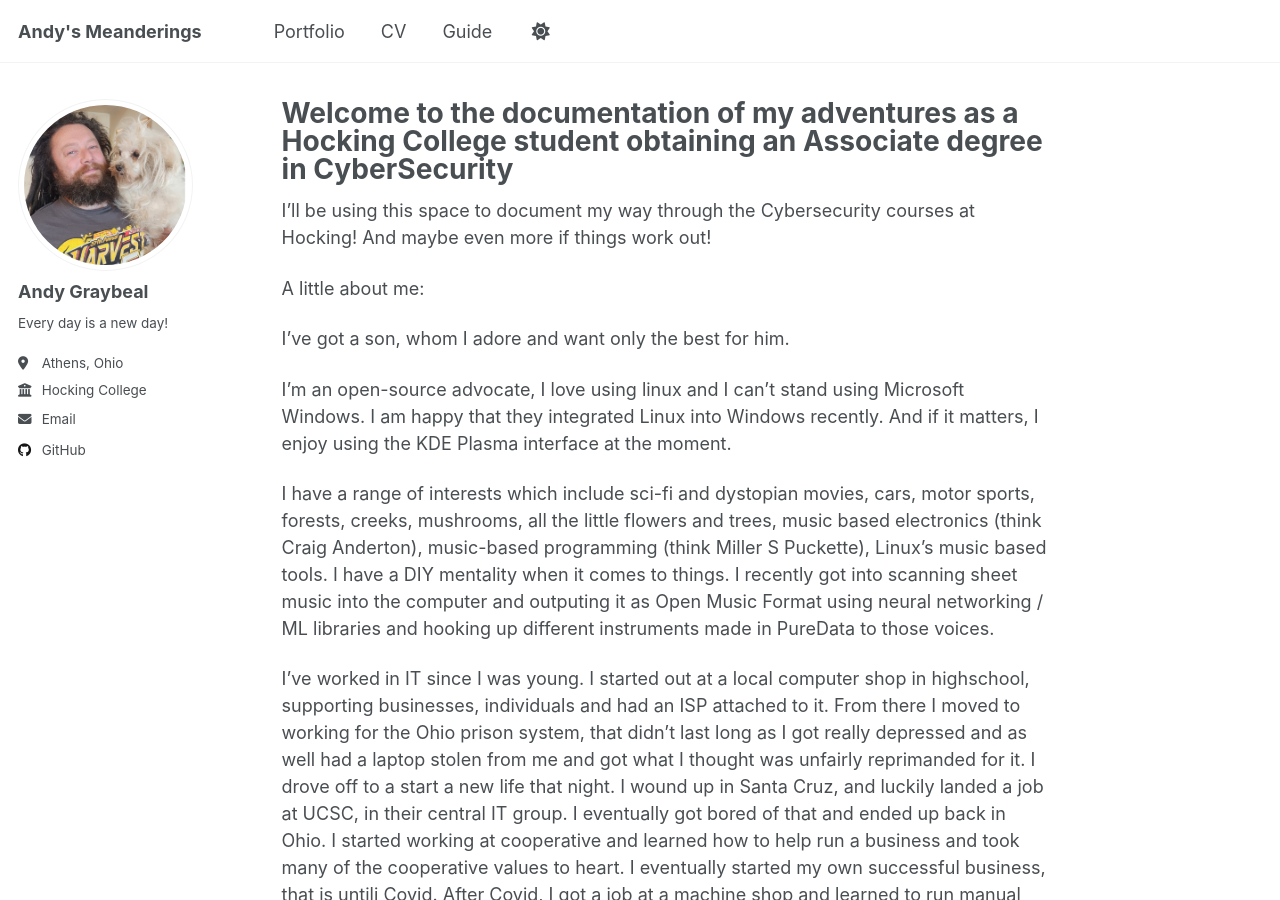
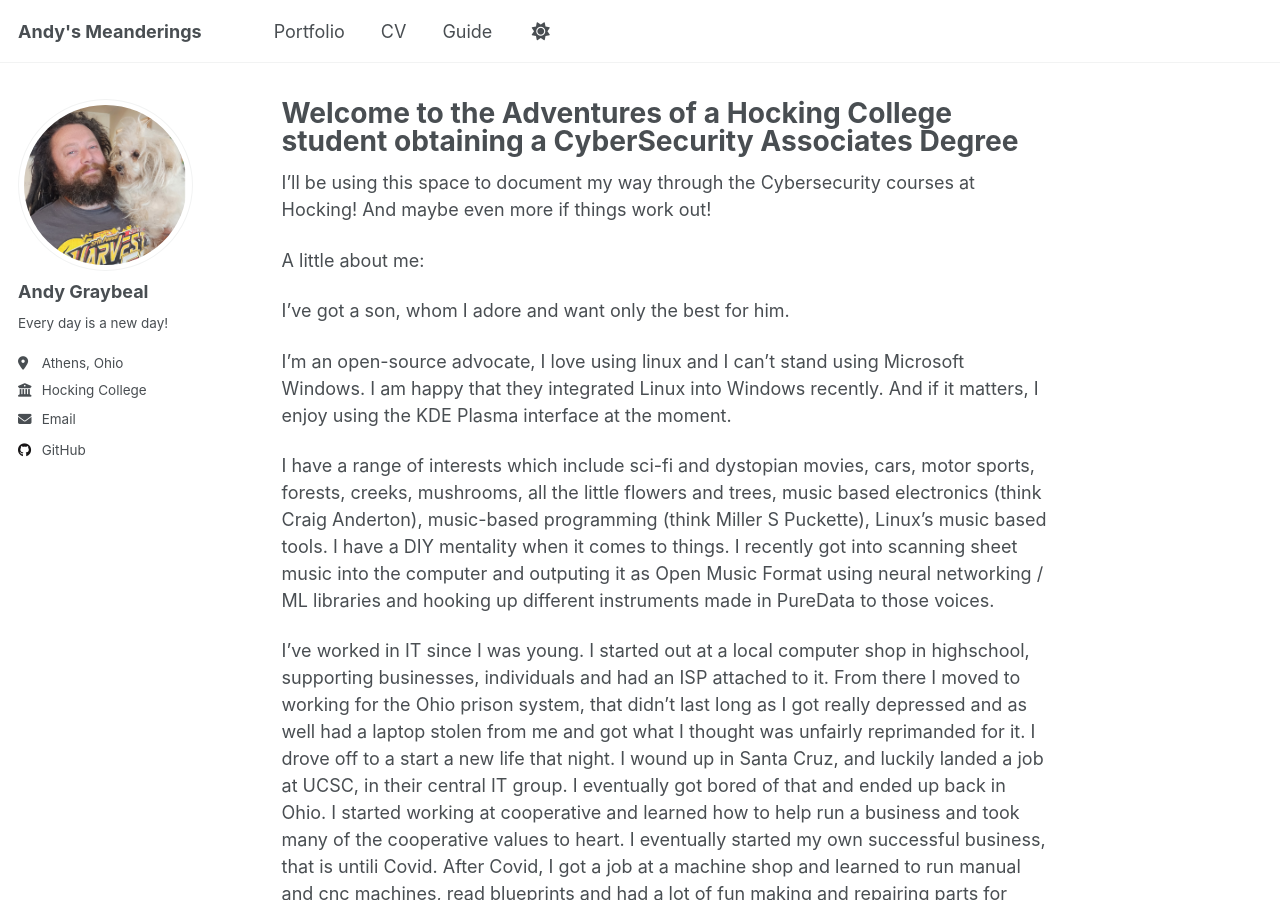
Before and after one commit to andy-graybeal/andy-graybeal.github.io, a Jekyll site: the page built from _pages/about.md, in a window 1280 px wide and 900 px high. Built offline with Jekyll 4.4.1, drawn with Linux system fonts in a browser that asks for light colours; a script that is not in the unit is left out.

Commit message:
Update about.md

```diff
--- a/_pages/about.md
+++ b/_pages/about.md
@@ -1,6 +1,6 @@
 ---
 permalink: /
-title: "Welcome to the documentation of my adventures as a Hocking College student obtaining an Associate degree in CyberSecurity"
+title: "Welcome to the Adventures of a Hocking College student obtaining a CyberSecurity Associates Degree"
 author_profile: true
 redirect_from:
   - /about/
```
